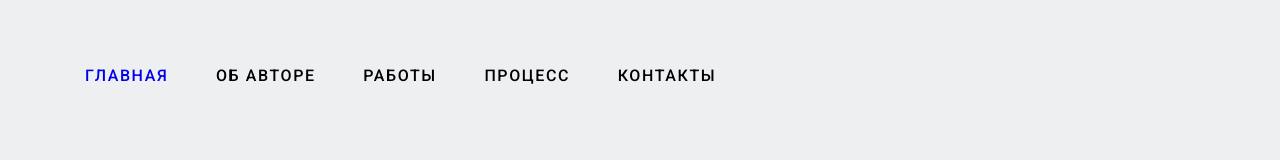
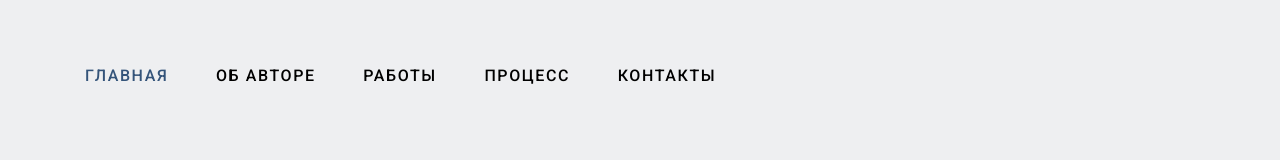
Before and after one commit to DariaSemko/Home-work, a plain HTML site: page HW-6/index.html in a window 1280 px wide. Shown: the top 160 px of the page. Drawn offline with Linux system fonts and the light colour scheme.

Commit message:
second commit

```diff
--- a/HW-6/css/style.css
+++ b/HW-6/css/style.css
@@ -77,8 +77,11 @@ nav {
     font-size: 16px;
     line-height: 26px;
     letter-spacing: 0.1em;
+    margin: 63px 0 0 0;
+}
+
+nav>a {
     color: rgba(52, 84, 122, 1);
-    margin: 63px 0 0 0;
 }
 
 nav a {
```
